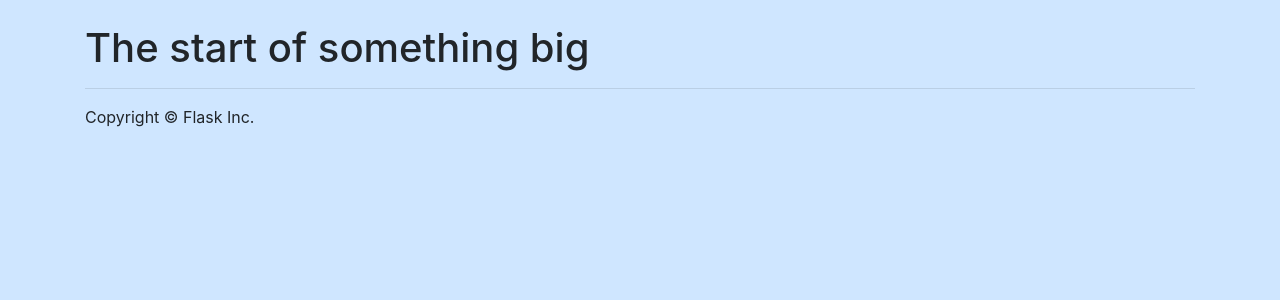
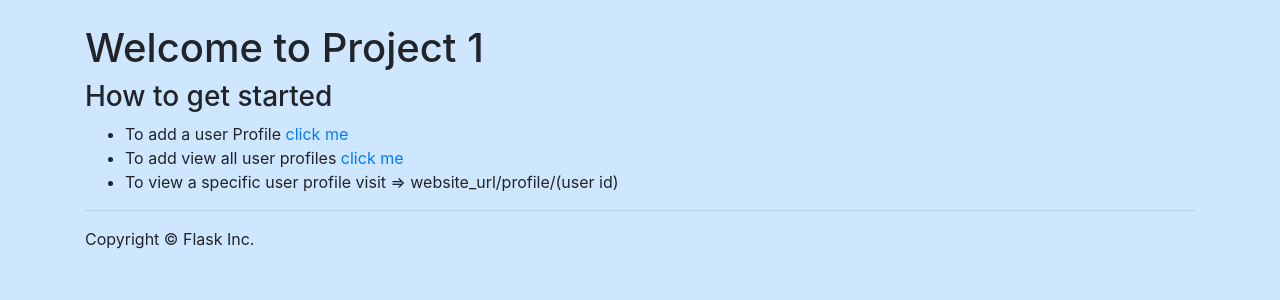
Before and after one commit to Phillipj1514/-info3180-project1, a Flask app: page / in a window 1280 px wide. Shown: the part 56-356 px from the top of the page. Run offline with Flask 2, Linux system fonts and the light colour scheme; some libraries are stand-ins or nearby versions.

Commit message:
Title fix and aded content to home and about page

```diff
--- a/app/templates/about.html
+++ b/app/templates/about.html
@@ -1,5 +1,9 @@
 {% extends "base.html"%}
 
 {% block main%}
-<h1> Page about project 1 </h1>
+<h1>project 1  Details</h1>
+<p>This project includes the following features
+    1) creating a user profile
+    2) viewing all the profiles in the system
+    3) viewing a specific profile with its information<p>
 {% endblock%}
--- a/app/templates/home.html
+++ b/app/templates/home.html
@@ -1,6 +1,12 @@
 {% extends "base.html" %}
 
 {% block main %}
-<h1 class="page-header">The start of something big</h1>
+<h1 class="page-header">Welcome to Project 1</h1>
+<h3> How to get started</h3>
+<ul>
+    <li>To add a user Profile <a href ="{{url_for('profile')}}">click me</a></li>
+    <li>To add view all user profiles <a href ="{{url_for('profiles')}}">click me</a></li>
+    <li>To view a specific user profile visit => website_url/profile/(user id)</li>
+</ul>
 
 {% endblock %}
--- a/app/templates/userprofile.html
+++ b/app/templates/userprofile.html
@@ -2,7 +2,7 @@
 
 {% block main%}
 <div class = "container form_base">
-    <h1> userprofiles page</h1>
+    <h1>User Profile</h1>
     <div class = "strip"></div>
     <div class ="form_main container">
         <div>
```
